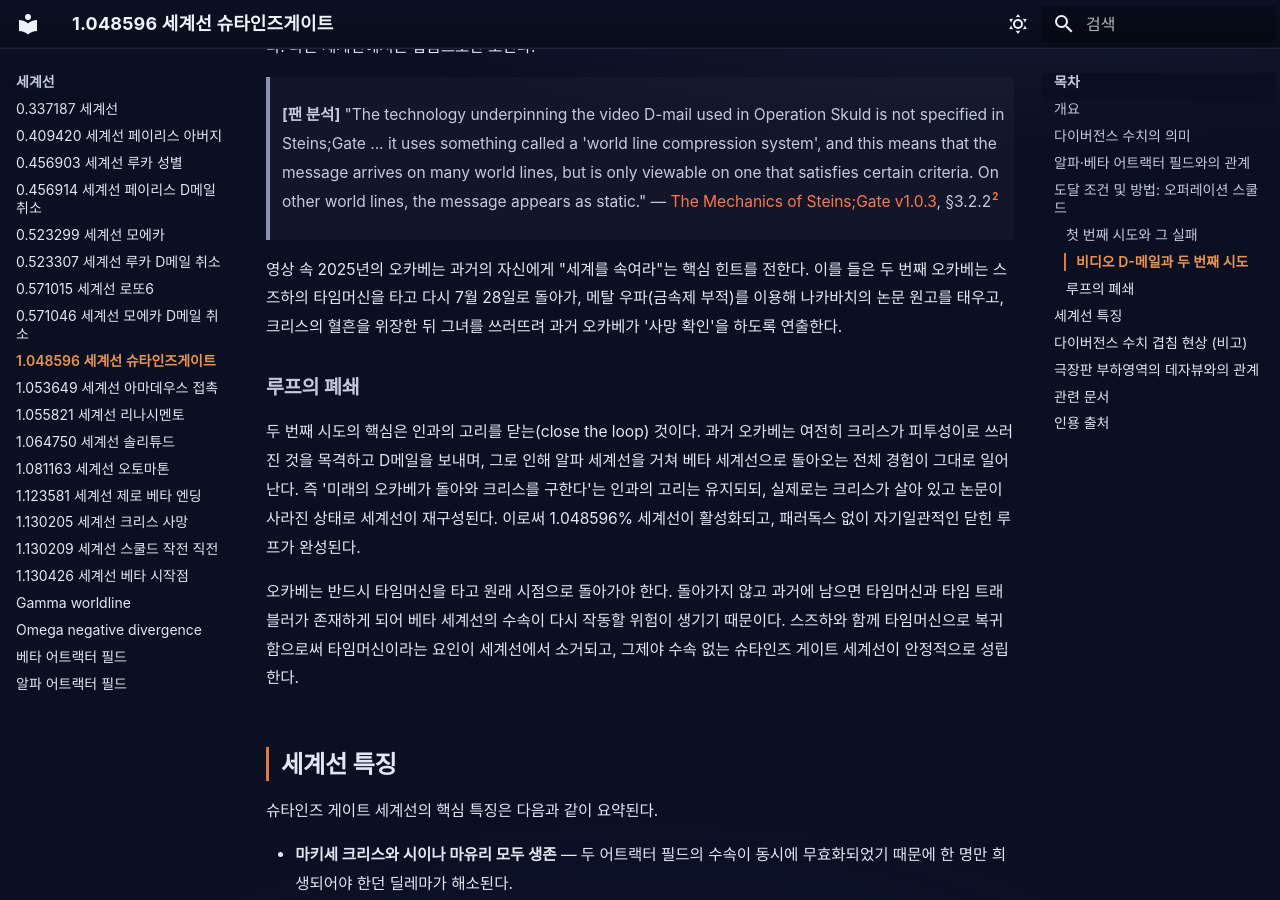
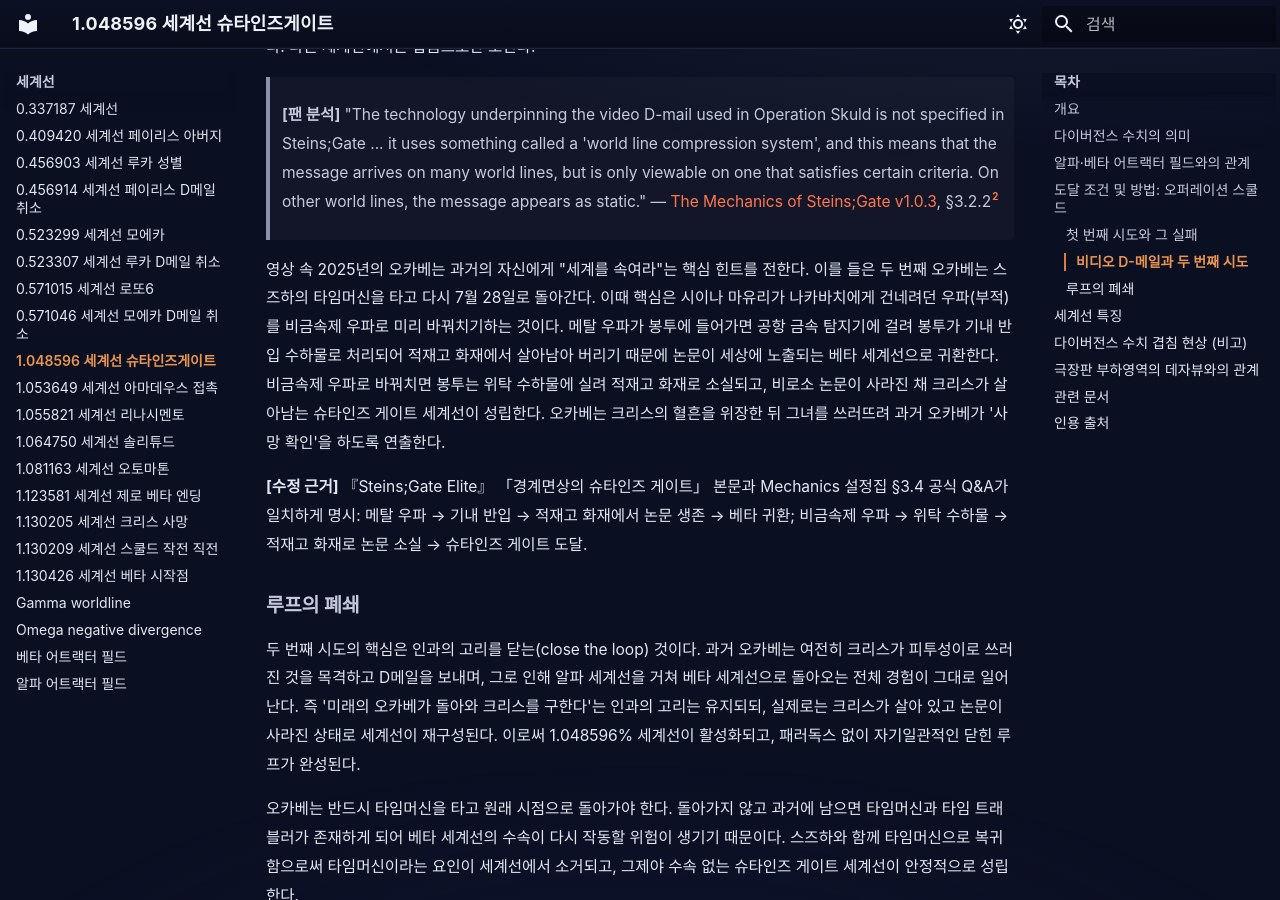
Before and after one commit to sgwiki/sgwiki.github.io, an MkDocs documentation site: the page built from wiki/세계선/1.048596-세계선-슈타인즈게이트.md, in a window 1280 px wide and 900 px high, scrolled down 2737 px. Built offline with MkDocs 1.6.1 and Material for MkDocs 9.7.7, drawn with Linux system fonts in a browser that asks for light colours; some web fonts are replaced.

Commit message:
fix(wiki): 1.048596-세계선-슈타인즈게이트 — P10 e4ba809c 패치 적용

```diff
--- a/wiki/세계선/1.048596-세계선-슈타인즈게이트.md
+++ b/wiki/세계선/1.048596-세계선-슈타인즈게이트.md
@@ -55,7 +55,9 @@ description: "'슈타인즈 게이트'라는 명칭 자체는 원래 오카베
 
 > **[팬 분석]** "The technology underpinning the video D-mail used in Operation Skuld is not specified in Steins;Gate ... it uses something called a 'world line compression system', and this means that the message arrives on many world lines, but is only viewable on one that satisfies certain criteria. On other world lines, the message appears as static." — [The Mechanics of Steins;Gate v1.0.3](../근거자료/비공식/mechanics-of-steins-gate/ch3.md), §3.2.2[^2]
 
-영상 속 2025년의 오카베는 과거의 자신에게 "세계를 속여라"는 핵심 힌트를 전한다. 이를 들은 두 번째 오카베는 스즈하의 타임머신을 타고 다시 7월 28일로 돌아가, 메탈 우파(금속제 부적)를 이용해 나카바치의 논문 원고를 태우고, 크리스의 혈흔을 위장한 뒤 그녀를 쓰러뜨려 과거 오카베가 '사망 확인'을 하도록 연출한다.
+영상 속 2025년의 오카베는 과거의 자신에게 "세계를 속여라"는 핵심 힌트를 전한다. 이를 들은 두 번째 오카베는 스즈하의 타임머신을 타고 다시 7월 28일로 돌아간다. 이때 핵심은 시이나 마유리가 나카바치에게 건네려던 우파(부적)를 비금속제 우파로 미리 바꿔치기하는 것이다. 메탈 우파가 봉투에 들어가면 공항 금속 탐지기에 걸려 봉투가 기내 반입 수하물로 처리되어 적재고 화재에서 살아남아 버리기 때문에 논문이 세상에 노출되는 베타 세계선으로 귀환한다. 비금속제 우파로 바꿔치면 봉투는 위탁 수하물에 실려 적재고 화재로 소실되고, 비로소 논문이 사라진 채 크리스가 살아남는 슈타인즈 게이트 세계선이 성립한다. 오카베는 크리스의 혈흔을 위장한 뒤 그녀를 쓰러뜨려 과거 오카베가 '사망 확인'을 하도록 연출한다.
+
+**[수정 근거]** 『Steins;Gate Elite』 「경계면상의 슈타인즈 게이트」 본문과 Mechanics 설정집 §3.4 공식 Q&A가 일치하게 명시: 메탈 우파 → 기내 반입 → 적재고 화재에서 논문 생존 → 베타 귀환; 비금속제 우파 → 위탁 수하물 → 적재고 화재로 논문 소실 → 슈타인즈 게이트 도달.
 
 ### 루프의 폐쇄
 
```
